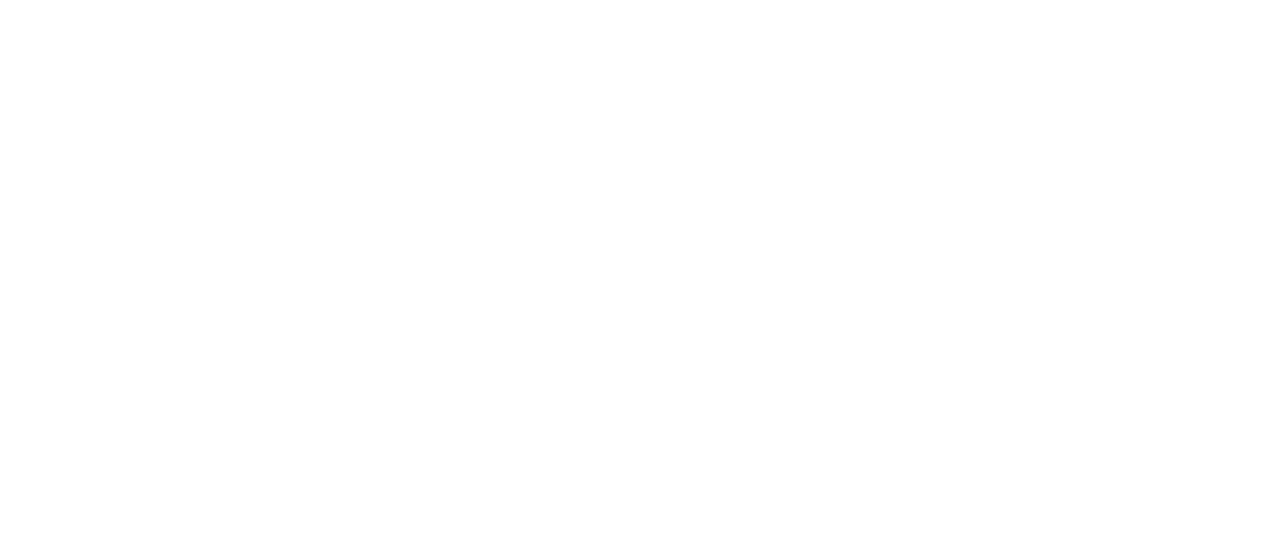
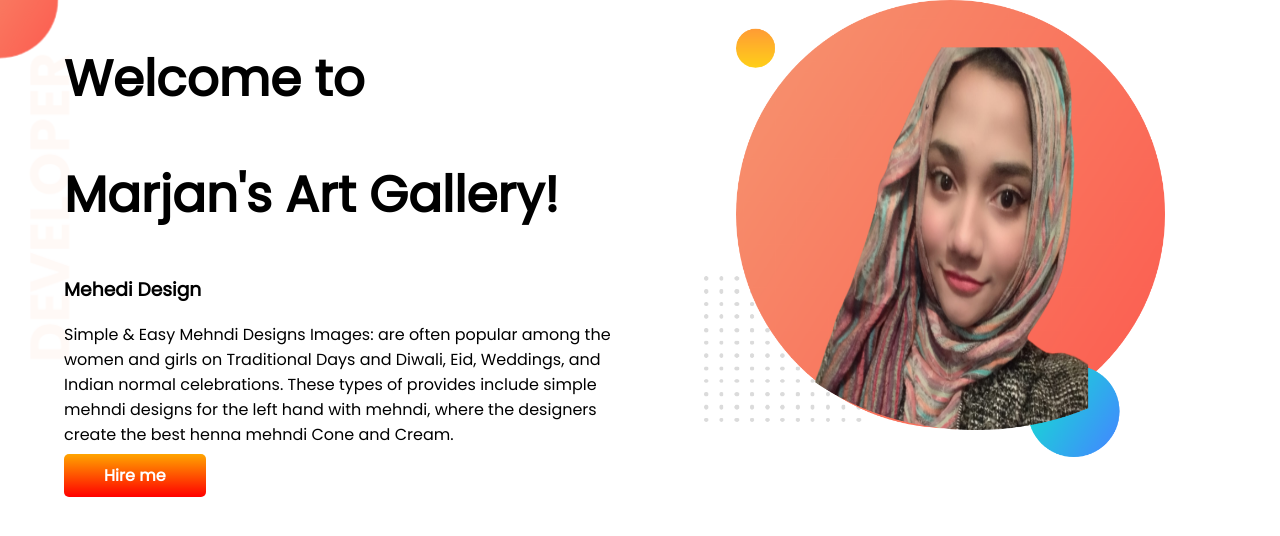
Before and after one commit to Marjan34/portfolio-1, a plain HTML site: page index.html in a window 1280 px wide. Drawn offline with Linux system fonts and the light colour scheme.

Commit message:
top-banner added

```diff
--- a/index.html
+++ b/index.html
@@ -5,7 +5,27 @@
     <meta http-equiv="X-UA-Compatible" content="IE=edge" />
     <meta name="viewport" content="width=device-width, initial-scale=1.0" />
     <title>Portfolio-1</title>
+    <link rel="preconnect" href="https://fonts.googleapis.com" />
+    <link rel="preconnect" href="https://fonts.gstatic.com" crossorigin />
+    <link
+      href="https://fonts.googleapis.com/css2?family=Lobster&family=Poppins&display=swap"
+      rel="stylesheet"
+    />
     <link rel="stylesheet" href="style.css" />
   </head>
-  <body></body>
+  <body>
+  <section class="top-banner"> <div class="half-width"> <h1>Welcome to</h1>
+    <h1><span>Marjan's Art</span> Gallery!</h1>
+    <h3>Mehedi Design</h3>
+    <p>
+      Simple & Easy Mehndi Designs Images: are often popular among the women and
+      girls on Traditional Days and Diwali, Eid, Weddings, and Indian normal
+      celebrations. These types of provides include simple mehndi designs for
+      the left hand with mehndi, where the designers create the best henna
+      mehndi Cone and Cream.
+    </p>
+      <a class="link-button"href="https://www.linkedin.com/in/bibi-marjan-33a831204/"target="blank">Hire me</a>
+    </div>
+    <div class="half-width"><img src="images/marjan.png" alt="image" />
+    </div></section>
 </html>
--- a/style.css
+++ b/style.css
@@ -0,0 +1,32 @@
+body {
+  font-family: 'Poppins', sans-serif;
+  margin: 0;
+}
+h1 {
+  font-size: 50px;
+}
+.orange {
+  color: orange;
+}
+section {
+  display: flex;
+}
+.half-width {
+  width: 50%;
+  padding-left: 5%;
+}
+.half-width img {
+  width: 80%;
+}
+.link-button {
+  text-decoration: none;
+  background-image: linear-gradient(orange, red);
+  color: white;
+  font-weight: 700;
+  padding: 10px 40px;
+  border-radius: 5px;
+}
+.top-banner {
+  background-image: url(images/top-banner.png);
+  background-repeat: no-repeat;
+}
```
Also changed, not shown: images/dream-bg.png (added), images/exp-bg.png (added), images/jhankar.png (added), images/jhankar2.png (added), images/marjan.png (added), images/my-bg2.png (added), images/top-banner.png (added), 7 other files.
